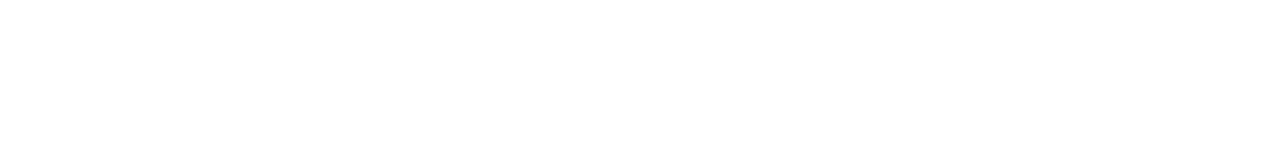
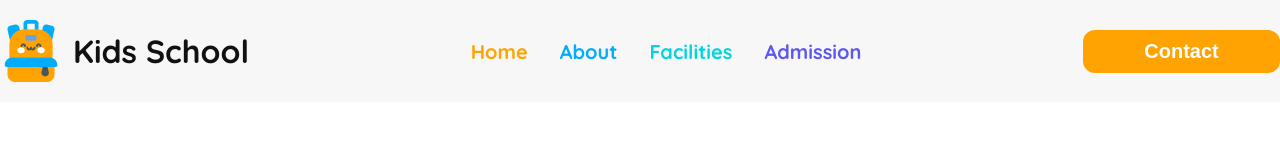
Before and after one commit to TanmoyDhar1077/kids-school, a plain HTML site: page index.html in a window 1280 px wide. Drawn offline with Linux system fonts and the light colour scheme.

Commit message:
NavBar Done with Responsive

```diff
--- /dev/null
+++ b/assets/css/responsive.css
@@ -0,0 +1,21 @@
+@media screen and (max-width: 575px) {
+
+    .header .nav-menu,
+    .header .btn1 {
+        display: none;
+    }
+
+    .header .hamburger {
+        display: block;
+        cursor: pointer;
+        position: fixed;
+        top: 35px;
+        right: 20px;
+        z-index: 100;
+        display: flex;
+        flex-direction: column;
+        justify-content: center;
+        align-items: center;
+
+    }
+}
--- a/assets/css/style.css
+++ b/assets/css/style.css
@@ -0,0 +1,139 @@
+:root {
+    --Orange: #FEA301;
+    --Black: #111;
+    --Sky-Blue: #01ACFD;
+    --White: #F7F7F7;
+    --color_1: rgba(5, 212, 223, 1);
+    --color_2: rgba(93, 88, 239, 1);
+    --color_3: rgba(149, 178, 38, 1);
+}
+
+
+* {
+    margin: 0;
+    padding: 0;
+    box-sizing: border-box;
+}
+
+
+/*================
+    Shared CSS
+==================*/
+
+body {
+    font-family: "Quicksand", serif;
+}
+
+
+.container {
+    max-width: 1280px;
+    margin: 0 auto;
+}
+
+a {
+    text-decoration: none;
+}
+
+ul {
+    list-style: none;
+}
+
+.btn1 {
+    display: flex;
+    justify-content: center;
+    align-items: center;
+    width: 197px;
+    padding: 10px;
+    border-radius: 12px;
+    background: var(--Orange);
+    border: none;
+    color: #FFF;
+    font-size: 1.25rem;
+    font-weight: 600;
+}
+
+.color-1 {
+    color: var(--Orange);
+    font-size: 1.25rem;
+    font-weight: 700;
+}
+
+.color-2 {
+    color: var(--Sky-Blue);
+    font-size: 1.25rem;
+    font-weight: 700;
+}
+
+.color-3 {
+    color: var(--color_1);
+    font-size: 1.25rem;
+    font-weight: 700;
+}
+
+.color-4 {
+    color: var(--color_2);
+    font-size: 1.25rem;
+    font-weight: 700;
+}
+
+
+/*=================
+    NavBar Section
+===================*/
+.header  {
+    background-color: var(--White);
+}
+
+.header .navbar {
+    display: flex;
+    align-items: center;
+    justify-content: space-between;
+    padding: 20px 0;
+}
+
+
+.header .link-item {
+    display: flex;
+    align-items: center;
+    gap: 11px;
+}
+
+.header .logo-text {
+    color: var(--Black);
+    font-size: 2rem;
+    font-weight: 700;
+    line-height: 30px;
+}
+
+.header .nav-menu {
+    display: flex;
+    align-items: center;
+    gap: 32px;
+}
+
+/* Humbarger Menu */
+
+.header .hamburger {
+    display: none;
+    cursor: pointer;
+}
+
+.header .bar {
+    display: block;
+    width: 25px;
+    height: 3px;
+    margin: 3px auto;
+    -webkit-transition: all 0.3s ease-in-out;
+    transition: all 0.3s ease-in-out;
+    background-color: var(--Black);
+}
+
+
+
+
+
+
+
+/*=================
+    NavBar Section
+===================*/
--- a/index.html
+++ b/index.html
@@ -4,8 +4,47 @@
     <meta charset="UTF-8">
     <meta name="viewport" content="width=device-width, initial-scale=1.0">
     <title>Kids School</title>
+    <link rel="shortcut icon" href="./assets/img/logo.png" type="image/x-icon">
+    <link rel="preconnect" href="https://fonts.gstatic.com" crossorigin>
+<link href="https://fonts.googleapis.com/css2?family=Quicksand:wght@300..700&display=swap" rel="stylesheet">
+    <link rel="stylesheet" href="./assets/css/style.css">
+    <link rel="stylesheet" href="./assets/css/responsive.css">
 </head>
 <body>
+    <header class="header">
+        <div class="container">
+            <nav class="navbar">
+                <div class="logo">
+                    <a href="#" class="link-item">
+                        <img src="./assets/img/logo.png" alt="logo">
+                        <h3 class="logo-text">Kids School</h3>
+                    </a>
+                </div>
+                <ul class="nav-menu">
+                    <li class="nav-item"><a class="nav-link color-1" href="#">Home</a></li>
 
+                    <li class="nav-item"><a class="nav-link color-2" href="#">About</a></li>
+
+                    <li class="nav-item"><a class="nav-link color-3" href="#">Facilities</a></li>
+
+                    <li class="nav-item"><a class="nav-link color-4" href="#">Admission</a></li>
+                </ul>
+                <button class="btn1">Contact</button>
+                <div class="hamburger">
+                    <span class="bar"></span>
+                    <span class="bar"></span>
+                    <span class="bar"></span>
+                </div>
+            </nav>
+        </div>
+    </header>
+
+    <main>
+
+    </main>
+
+    <footer>
+
+    </footer>
 </body>
 </html>
```
